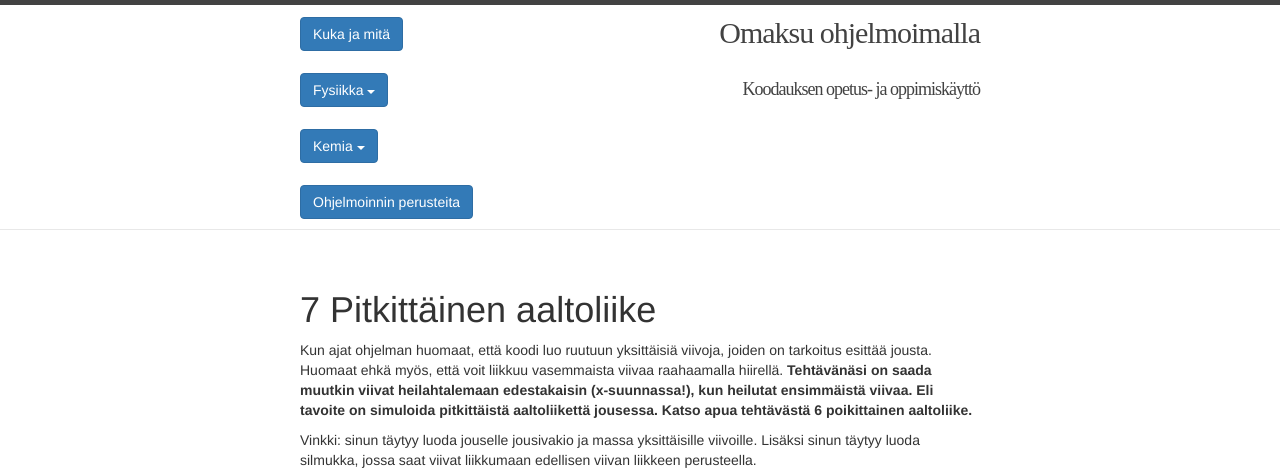
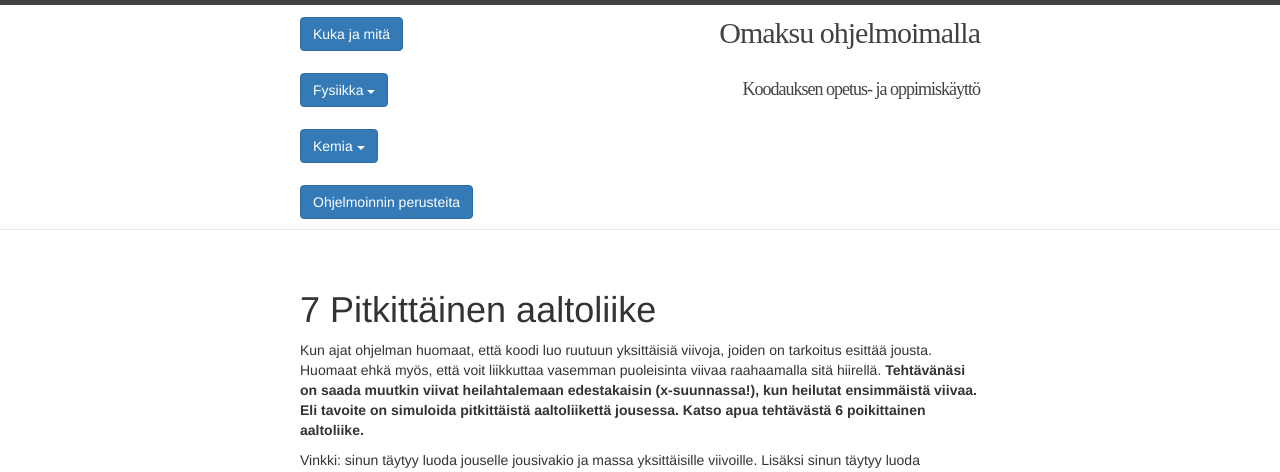
Before and after one commit to tonipikkarainen/tonipikkarainen.github.io, a Jekyll site: the page built from fysiikka/lukio/FY5/7pitk_aaltoliike.html, in a window 1280 px wide. Shown: the top 472 px of the page. Built offline with Jekyll 4.4.1, drawn with Linux system fonts in a browser that asks for light colours; some web fonts are replaced.

Commit message:
aaltoliike_pitk

```diff
--- a/fysiikka/lukio/FY5/7pitk_aaltoliike.html
+++ b/fysiikka/lukio/FY5/7pitk_aaltoliike.html
@@ -7,7 +7,7 @@ nimi: 7 Pitkittäinen aaltoliike
 ---
 <h1>7 Pitkittäinen aaltoliike</h1>
 
-<p>Kun ajat ohjelman huomaat, että koodi luo ruutuun yksittäisiä viivoja, joiden on tarkoitus esittää jousta. Huomaat ehkä myös, että voit liikkuu vasemmaista viivaa raahaamalla hiirellä. <b>Tehtävänäsi on saada muutkin viivat heilahtalemaan edestakaisin (x-suunnassa!), kun heilutat ensimmäistä viivaa. Eli tavoite on simuloida pitkittäistä aaltoliikettä jousessa. Katso apua tehtävästä 6 poikittainen aaltoliike. </b></p>
+<p>Kun ajat ohjelman huomaat, että koodi luo ruutuun yksittäisiä viivoja, joiden on tarkoitus esittää jousta. Huomaat ehkä myös, että voit liikkuttaa vasemman puoleisinta viivaa raahaamalla sitä hiirellä. <b>Tehtävänäsi on saada muutkin viivat heilahtalemaan edestakaisin (x-suunnassa!), kun heilutat ensimmäistä viivaa. Eli tavoite on simuloida pitkittäistä aaltoliikettä jousessa. Katso apua tehtävästä 6 poikittainen aaltoliike. </b></p>
 <p> Vinkki: sinun täytyy luoda jouselle jousivakio ja massa yksittäisille viivoille. Lisäksi sinun täytyy luoda silmukka, jossa saat viivat liikkumaan edellisen viivan liikkeen perusteella.</p>
 
 <iframe src="https://trinket.io/embed/glowscript/93007a9922?toggleCode=true" width="100%" height="600" frameborder="0" marginwidth="0" marginheight="0" allowfullscreen></iframe>
```
